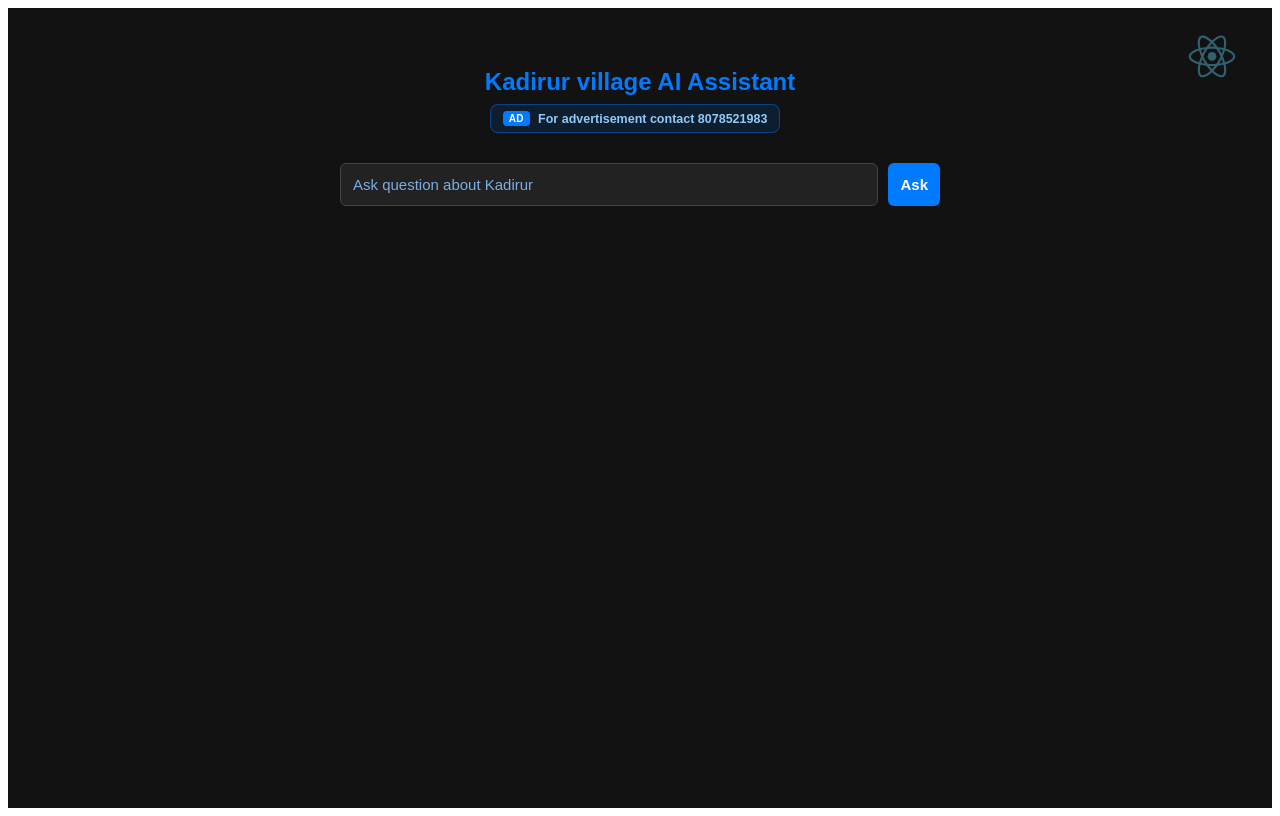
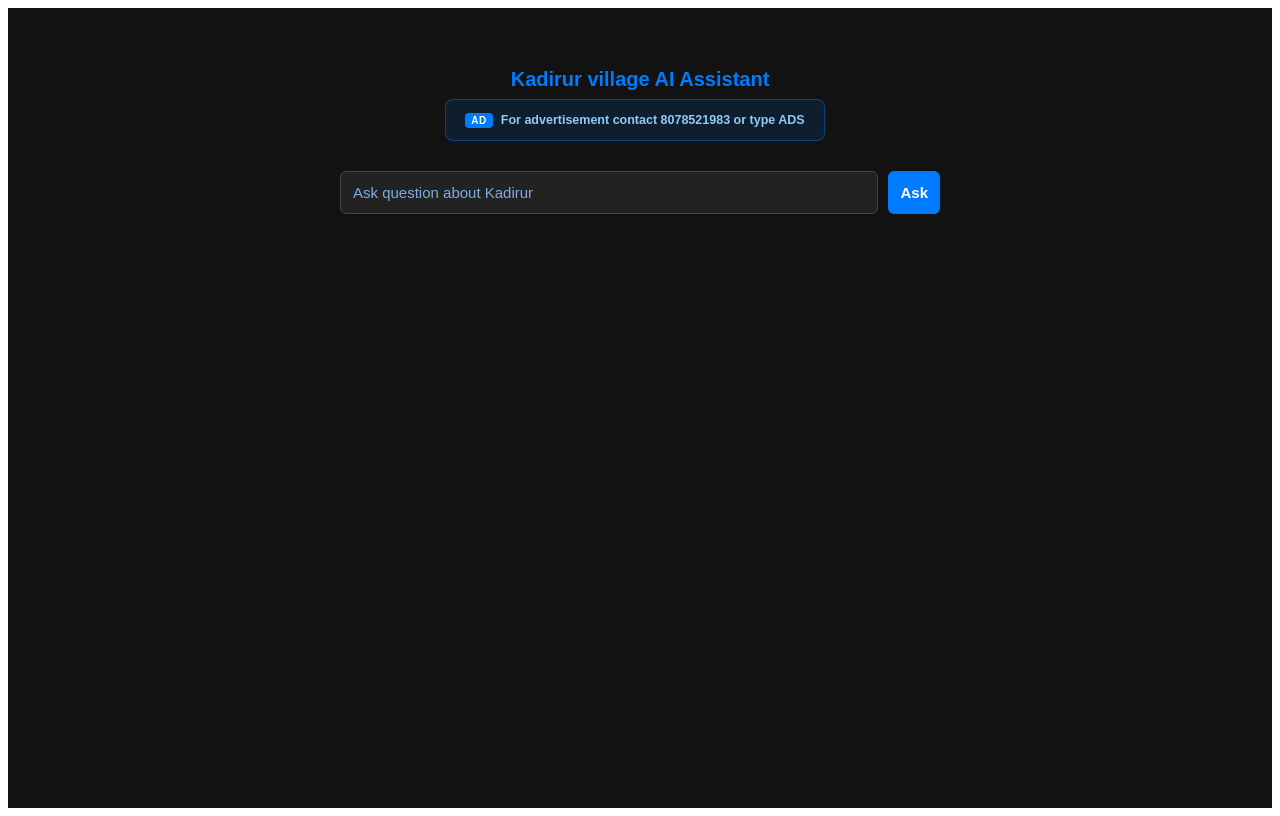
Before and after one commit to shyju2020-1983/testaigoogleapi, a React (Vite) app in the folder frontend/: page / in a window 1280 px wide. Built offline with nearby package versions, Linux system fonts and the light colour scheme.

Commit message:
jsx file updated with background

```diff
--- a/frontend/src/app.jsx
+++ b/frontend/src/app.jsx
@@ -1,5 +1,5 @@
 import React, { useState, useEffect, useRef } from 'react';
-import myImage  from './logo.svg';
+
 function App() {
 
 
@@ -11,7 +11,7 @@ function App() {
   // ANIMATED LIGHT BLUE PLACEHOLDER & ADVERTISEMENT ROTATION STATES (EVERY 2 SECONDS)
   const [placeholderText, setPlaceholderText] = useState('Ask question about kadirur');
   const [followUpPlaceholder, setFollowUpPlaceholder] = useState('Ask follow-up question');
-  const [adText, setAdText] = useState('For advertisement contact 8078521983');
+  const [adText, setAdText] = useState('For advertisement contact 8078521983 or type ADS ');
 
   useEffect(() => {
     let isEnglish = true;
@@ -22,11 +22,11 @@ function App() {
       if (isEnglish) {
         setPlaceholderText('Ask question about Kadirur');
         setFollowUpPlaceholder('Ask follow-up question');
-        setAdText('For advertisement contact   8078521983');
+        setAdText('For advertisement contact 8078521983 or type ADS');
       } else {
         setPlaceholderText('കതിരൂരിനെക്കുറിച്ച് ചോദ്യം ചോദിക്കാം');
         setFollowUpPlaceholder('വീണ്ടും തുടർച്ചോദ്യങ്ങൾ ചോദിക്കാം');
-        setAdText('പരസ്യങ്ങൾക്കായി ബന്ധപ്പെടുക   8078521983');
+        setAdText('പരസ്യങ്ങൾക്കായി ബന്ധപ്പെടുക 8078521983 അല്ലെ ടൈപ്പ് ADS');
       }
     }, 2000);
 
@@ -127,23 +127,9 @@ function App() {
       }
     `}</style>
 
-    <img
-  src={myImage}
-  alt=""
-  style={{
-    position: 'absolute',
-    top: '20px',
-    right: '20px',
-    width: '80px',
-    opacity: 0.4,
-    pointerEvents: 'none',
-    zIndex: 10,
-  }}
-/>
-
 
     <div style={{ maxWidth: '600px', margin: '0 auto', padding: '20px', fontFamily: 'sans-serif', color: '#ffffff' }}>
-      <h2 style={{ margin: '0 0 8px 0', textAlign: 'center', color: '#007bff' }}>
+      <h2 style={{ margin: '0 0 8px 0', textAlign: 'center', color: '#007bff', padding: '0 45px', fontSize: '20px' }}>
         <b>Kadirur village AI Assistant</b>
       </h2>
 
@@ -156,15 +142,20 @@ function App() {
           marginBottom: '18px',
         }}
       >
-        <div
+         <div
           style={{
             backgroundColor: 'rgba(0, 123, 255, 0.12)',
             border: '1px solid rgba(0, 123, 255, 0.4)',
             borderRadius: '8px',
             padding: '6px 12px',
-            display: 'inline-flex',
+            display: 'flex',
             alignItems: 'center',
+            justifyContent: 'center',
             gap: '8px',
+            width: '100%',
+            maxWidth: '380px',
+            minHeight: '42px',
+            boxSizing: 'border-box',
           }}
         >
           <span
```
Also changed, not shown: 3 other files (tests, documents, lock files or other folders).
